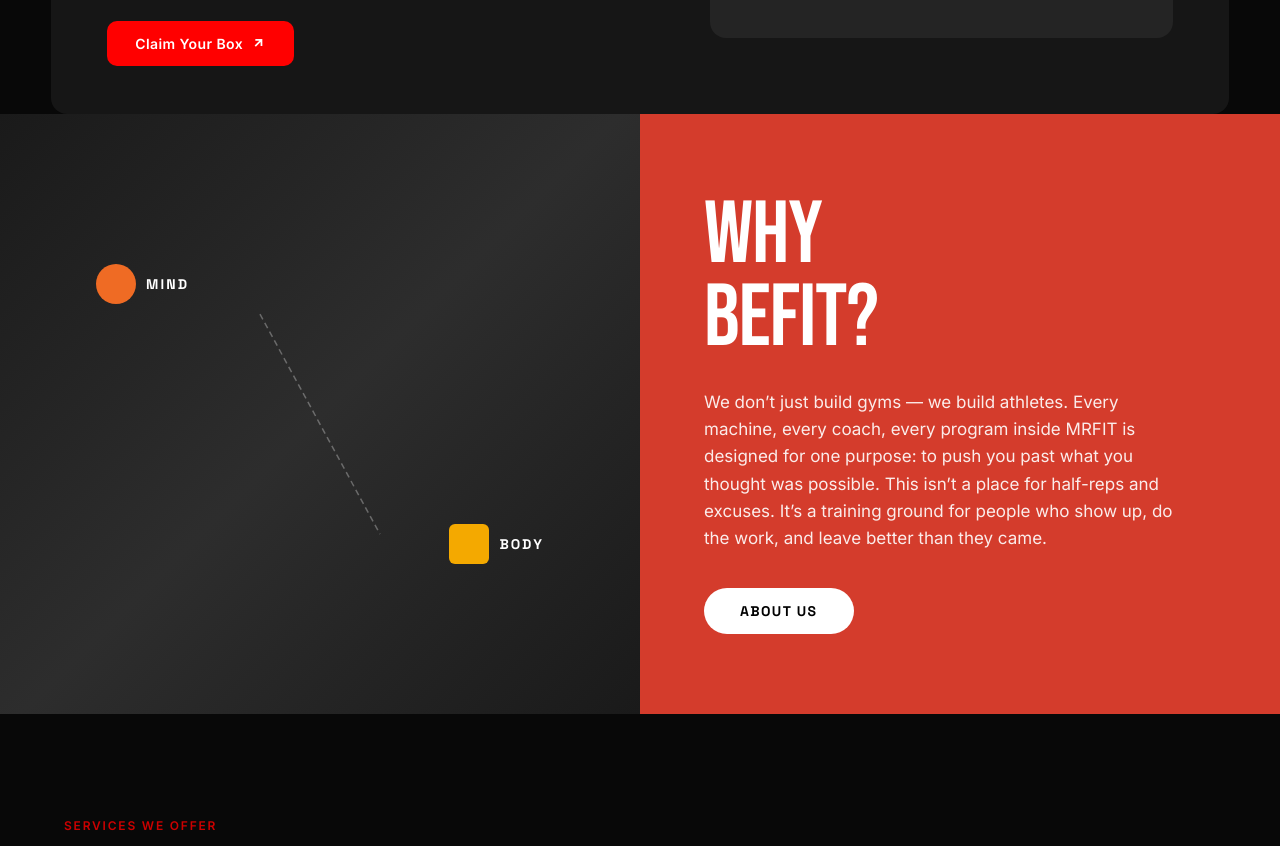
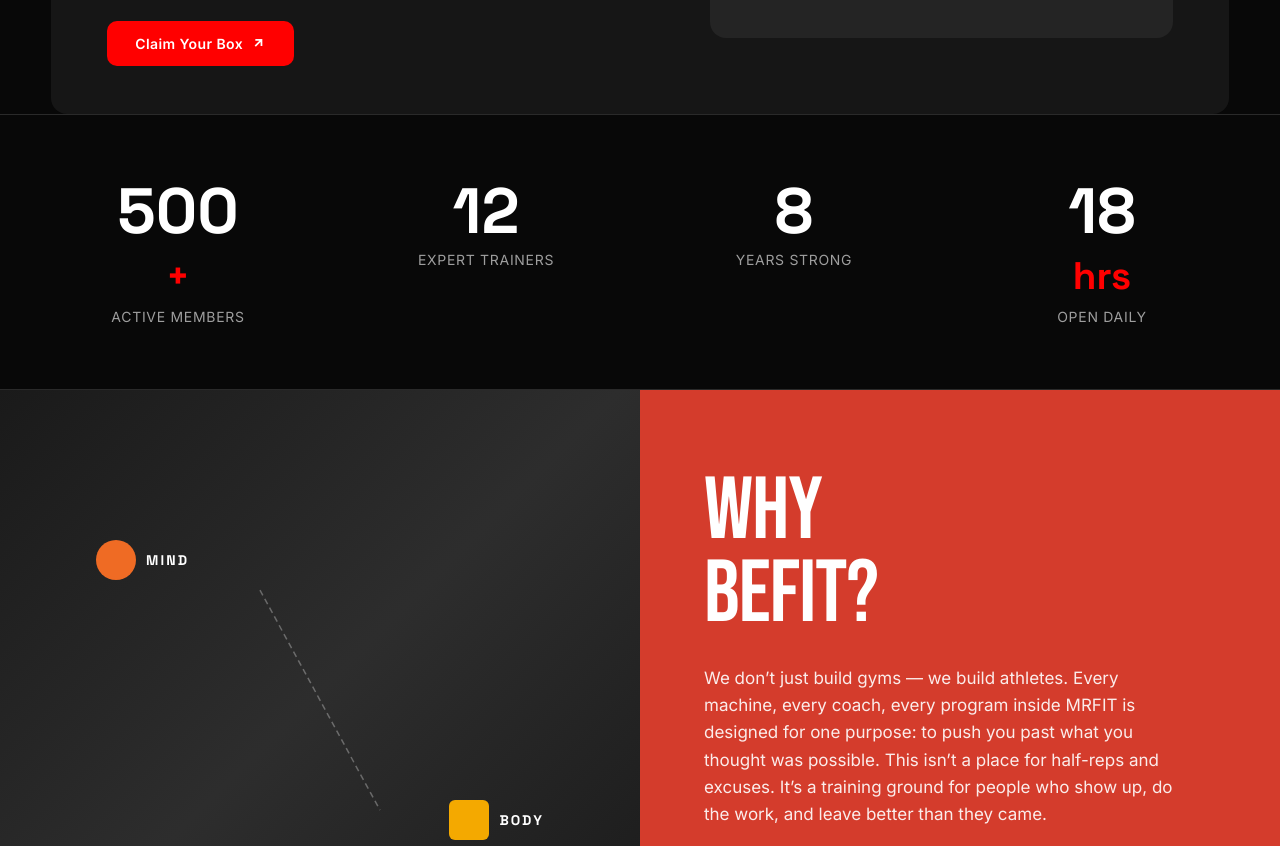
Before and after one commit to meowkiteow/mrfit, a plain HTML site: page index.html in a window 1280 px wide. Shown: the part 1242-2088 px from the top of the page. Drawn offline with nearby package versions, Linux system fonts and the light colour scheme.

Commit message:
Fix: restore missing stats bar section

```diff
--- a/index.html
+++ b/index.html
@@ -149,6 +149,27 @@
 
 
     <!-- ══ S4: STATS BAR ══ -->
+    <section class="stats-bar">
+        <div class="stats-inner">
+            <div class="stat-item">
+                <span class="stat-number" data-target="500">0</span><span class="stat-suffix">+</span>
+                <span class="stat-label">Active Members</span>
+            </div>
+            <div class="stat-item">
+                <span class="stat-number" data-target="12">0</span>
+                <span class="stat-label">Expert Trainers</span>
+            </div>
+            <div class="stat-item">
+                <span class="stat-number" data-target="8">0</span>
+                <span class="stat-label">Years Strong</span>
+            </div>
+            <div class="stat-item">
+                <span class="stat-number" data-target="18">0</span><span class="stat-suffix">hrs</span>
+                <span class="stat-label">Open Daily</span>
+            </div>
+        </div>
+    </section>
+
     <!-- ══ WHY BEFIT — ONNIT STYLE ══ -->
     <section class="why-befit" id="whyBefit">
         <div class="why-befit-media">
@@ -163,12 +184,16 @@
                 <span class="why-label-text">BODY</span>
             </div>
             <svg class="why-connector" viewBox="0 0 400 600" fill="none" xmlns="http://www.w3.org/2000/svg">
-                <line x1="140" y1="200" x2="260" y2="420" stroke="rgba(255,255,255,0.3)" stroke-width="1.5" stroke-dasharray="6 4"/>
+                <line x1="140" y1="200" x2="260" y2="420" stroke="rgba(255,255,255,0.3)" stroke-width="1.5"
+                    stroke-dasharray="6 4" />
             </svg>
         </div>
         <div class="why-befit-content">
             <h2 class="why-befit-heading">WHY<br>BEFIT?</h2>
-            <p class="why-befit-desc">We don’t just build gyms — we build athletes. Every machine, every coach, every program inside MRFIT is designed for one purpose: to push you past what you thought was possible. This isn’t a place for half-reps and excuses. It’s a training ground for people who show up, do the work, and leave better than they came.</p>
+            <p class="why-befit-desc">We don’t just build gyms — we build athletes. Every machine, every coach, every
+                program inside MRFIT is designed for one purpose: to push you past what you thought was possible. This
+                isn’t a place for half-reps and excuses. It’s a training ground for people who show up, do the work, and
+                leave better than they came.</p>
             <a href="about.html" class="why-befit-btn">ABOUT US</a>
         </div>
     </section>
@@ -368,7 +393,8 @@
                 <div class="cafe-text">
                     <span class="rising-label rising-label--light">☕ OUR CAFE</span>
                     <h2 class="rising-heading rising-heading--light">Fuel Before<br>You Lift.</h2>
-                    <p class="cafe-desc">Fresh protein shakes, pre-workout meals and daily nutrition — right inside MRFIT. Eat clean, train hard, repeat.</p>
+                    <p class="cafe-desc">Fresh protein shakes, pre-workout meals and daily nutrition — right inside
+                        MRFIT. Eat clean, train hard, repeat.</p>
                     <a href="cafe.html" class="section-cta">Explore the Menu <i class="ri-arrow-right-up-line"></i></a>
                 </div>
                 <div class="cafe-image">
```
